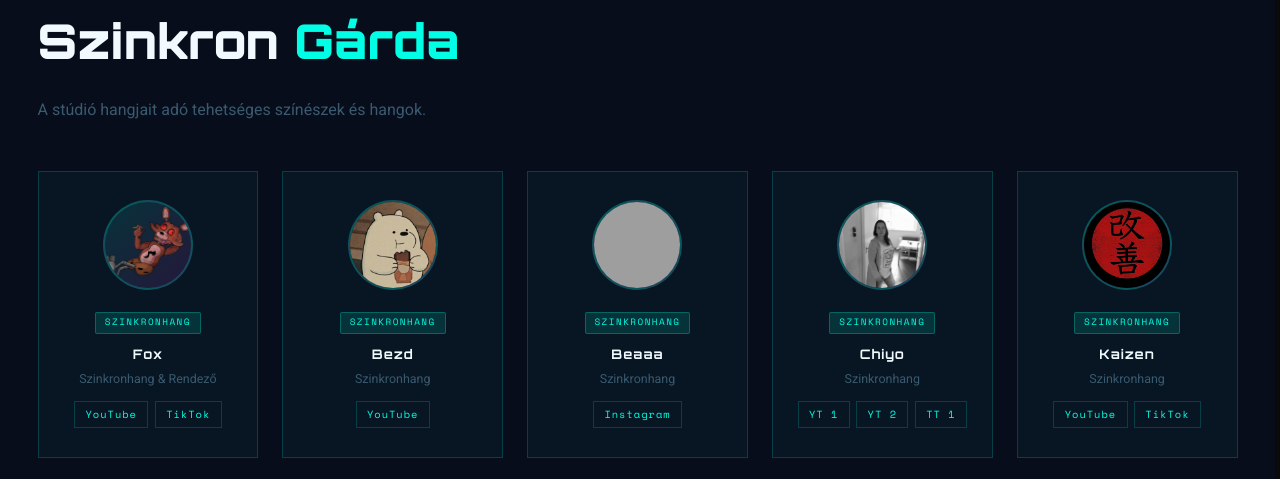
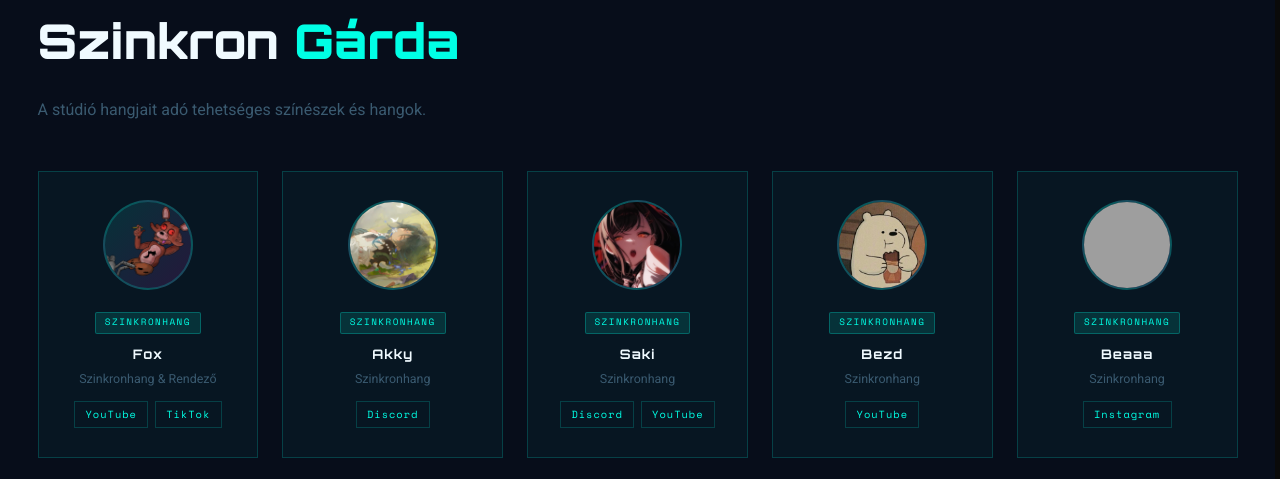
Before and after one commit to AnimachinaStudios/magyaritasportal, a plain HTML site: page team.html in a window 1280 px wide. Shown: the part 3159-3638 px from the top of the page. Drawn offline with nearby package versions, Linux system fonts and the light colour scheme; grey boxes are pictures that could not be loaded.

Commit message:
Add files via upload

```diff
--- a/team.html
+++ b/team.html
@@ -298,6 +298,31 @@
         <div class="card-links">
           <a class="card-link" href="https://www.youtube.com/@overclock352" target="_blank">YouTube</a>
           <a class="card-link" href="https://www.tiktok.com/@overclock354" target="_blank">TikTok</a>
+        </div>
+      </div>
+
+      <div class="team-card">
+        <div class="card-avatar-placeholder">
+        <img src="plusz/akky.jpg" alt="Akky">
+      </div>
+        <div class="role-tag rt-voice">Szinkronhang</div>
+        <div class="card-name">Akky</div>
+        <div class="card-role">Szinkronhang</div>
+        <div class="card-links">
+          <a class="card-link" href="https://discord.gg/5jhrhqZn9d" target="_blank">Discord</a>
+        </div>
+      </div>
+
+       <div class="team-card">
+        <div class="card-avatar-placeholder">
+        <img src="plusz/saki.jpg" alt="Saki">
+      </div>
+        <div class="role-tag rt-voice">Szinkronhang</div>
+        <div class="card-name">Saki</div>
+        <div class="card-role">Szinkronhang</div>
+        <div class="card-links">
+          <a class="card-link" href="https://discord.gg/6Vb3ZFfDu6 " target="_blank">Discord</a>
+          <a class="card-link" href="https://youtube.com/@sakiszinkron?si=P58HRgXo5bWzdrGx " target="_blank">YouTube</a>
         </div>
       </div>
 
```
Also changed, not shown: plusz/akky.jpg (added), plusz/saki.jpg (added).
